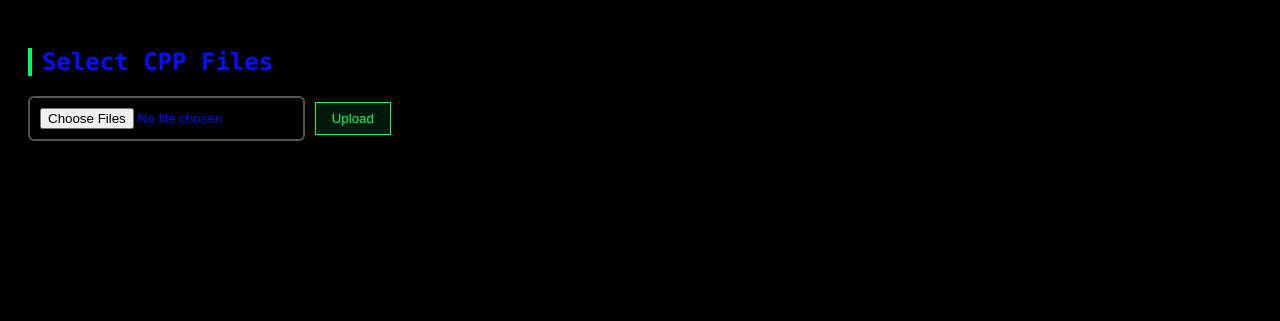
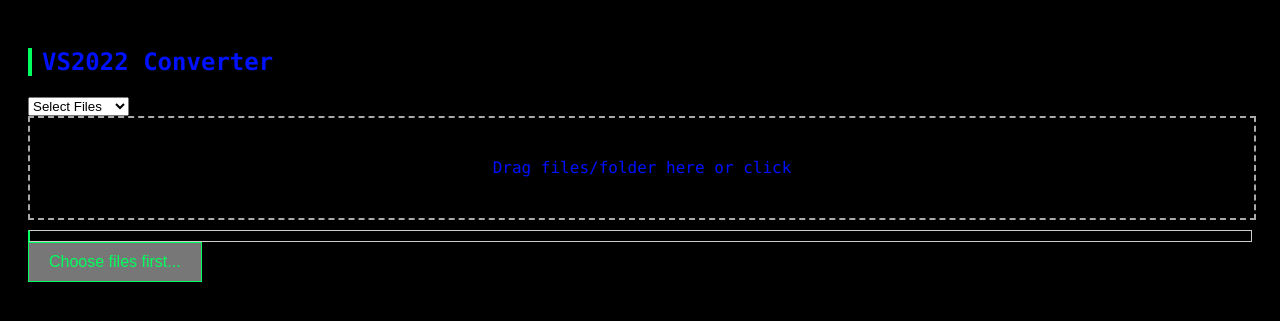
Before and after one commit to SJLJ-java/VSC-VS2022converter, a Flask app: page / in a window 1280 px wide. Shown: the top 321 px of the page. Run offline with Flask 3, Linux system fonts and the light colour scheme.

Commit message:
Resolve merge conflicts in templates/index.html

```diff
--- a/templates/index.html
+++ b/templates/index.html
@@ -1,73 +1,154 @@
 <!DOCTYPE html>
 <html>
 <head>
-    <title>File Upload</title>
+    <title>VS2022 Converter</title>
     <style>
-        /* Normal look */
-        #fileInput {
-            padding: 10px;
-            border: 2px solid #555;
-            border-radius: 6px;
-            transition: border-color 0.3s;
+        #convertBtn {
+            padding: 10px 20px;
+            font-size: 16px;
         }
 
-        /* RGB animation class */
-        .rgb-border {
-            animation: rgbFlash 2s infinite;
+        #convertBtn:disabled {
+            background: #777;
+            cursor: not-allowed;
         }
 
-        @keyframes rgbFlash {
-            0%   { border-color: red; }
-            33%  { border-color: lime; }
-            66%  { border-color: cyan; }
-            100% { border-color: rgb(0, 0, 0); }
+    @keyframes rgbRotate {
+            0%   { background: red; }
+            33%  { background: green; }
+            66%  { background: blue; }
+            100% { background: red; }
+        }
+
+        #convertBtn.enabled {
+            color: white;
+            animation: rgbRotate 3s linear infinite;
+        }
+
+        #dropZone {
+            width: 100%;
+            height: 100px;
+            border: 2px dashed #aaa;
+            display: flex;
+            align-items: center;
+            justify-content: center;
+            margin-bottom: 10px;
+            cursor: pointer;
         }
 
         #fileList {
             margin-top: 10px;
-            padding-left: 0;
+            max-height: 200px;
+            overflow-y: auto;
+            border: 1px solid #ccc;
+            padding: 5px;
         }
-        #fileList li {
-            list-style: none;
-            background: #eee;
-            margin-bottom: 4px;
-            padding: 6px;
-            border-radius: 4px;
+
+        #fileList div {
+            padding: 2px 0;
+            font-family: monospace;
         }
     </style>
     <link rel="stylesheet" href="{{ url_for('static', filename='style.css') }}">
 </head>
 <body>
 
-<h2>Select CPP Files</h2>
+<h2>VS2022 Converter</h2>
 
-<form action="/upload" method="POST" enctype="multipart/form-data">
-<input id="fileInput" type="file" name="file" accept=".cpp" multiple>
-<button type="submit">Upload</button>
-</form>
+<select id="modeSelect">
+    <option value="files">Select Files</option>
+    <option value="folder">Select Folder</option>
+</select>
 
-<ul id="fileList"></ul>
+<input type="file" id="fileInput" multiple accept=".cpp,.h,.hpp" style="display:none">
+<div id="dropZone">Drag files/folder here or click</div>
+
+<div id="fileList"></div>
+
+<button id="convertBtn" disabled>Choose files first...</button>
 
 <script>
-    const fileInput = document.getElementById("fileInput");
-    const fileList = document.getElementById("fileList");
+const fileInput = document.getElementById("fileInput");
+const convertBtn = document.getElementById("convertBtn");
+const dropZone = document.getElementById("dropZone");
+const modeSelect = document.getElementById("modeSelect");
+const fileListDiv = document.getElementById("fileList");
 
-    fileInput.addEventListener("change", () => {
+let selectedFiles = [];
 
-        // Turn RGB when file chosen
-        if (fileInput.files.length > 0) {
-            fileInput.classList.add("rgb-border");
-        } else {
-            fileInput.classList.remove("rgb-border");
-        }
+// Update the button and animation
+function updateButtonState() {
+    if (selectedFiles.length > 0) {
+        convertBtn.disabled = false;
+        convertBtn.classList.add("enabled");  // RGB animation
+        convertBtn.textContent = "Convert to VS2022 Package";
+    } else {
+        convertBtn.disabled = true;
+        convertBtn.classList.remove("enabled");
+        convertBtn.textContent = "Choose files first...";
+    }
+    updateFileList();
+}
 
-        // Add selected file to list
-        for (let file of fileInput.files) {
-            const li = document.createElement("li");
-            li.textContent = file.name;
-            fileList.appendChild(li);
-        }
+// Display file names
+function updateFileList() {
+    fileListDiv.innerHTML = "";
+    selectedFiles.forEach(f => {
+        const div = document.createElement("div");
+        div.textContent = f.name;
+        fileListDiv.appendChild(div);
     });
+}
+
+// Clicking drop zone opens file/folder picker
+dropZone.onclick = () => fileInput.click();
+
+// Drag-and-drop
+dropZone.addEventListener("dragover", e => {
+    e.preventDefault();
+    dropZone.style.background = "#eef";
+});
+dropZone.addEventListener("dragleave", () => dropZone.style.background = "");
+dropZone.addEventListener("drop", e => {
+    e.preventDefault();
+    dropZone.style.background = "";
+    selectedFiles = Array.from(e.dataTransfer.files);
+    updateButtonState();
+});
+
+// File input change
+fileInput.addEventListener("change", () => {
+    selectedFiles = Array.from(fileInput.files);
+    updateButtonState();
+});
+
+// Mode select for folder picker
+modeSelect.addEventListener("change", () => {
+    if (modeSelect.value === "folder") {
+        fileInput.setAttribute("webkitdirectory", "");
+        fileInput.setAttribute("directory", "");
+    } else {
+        fileInput.removeAttribute("webkitdirectory");
+        fileInput.removeAttribute("directory");
+    }
+});
+
+// Convert button click -> send files to Flask backend
+convertBtn.addEventListener("click", async () => {
+    if (convertBtn.disabled) return;
+
+    const formData = new FormData();
+    selectedFiles.forEach(f => formData.append("files", f));
+
+    const response = await fetch("/convert", { method: "POST", body: formData });
+    const blob = await response.blob();
+    const url = URL.createObjectURL(blob);
+
+    const a = document.createElement("a");
+    a.href = url;
+    a.download = "VS2022_Converted_Project.zip";
+    a.click();
+});
 </script>
 
 </body>
```
